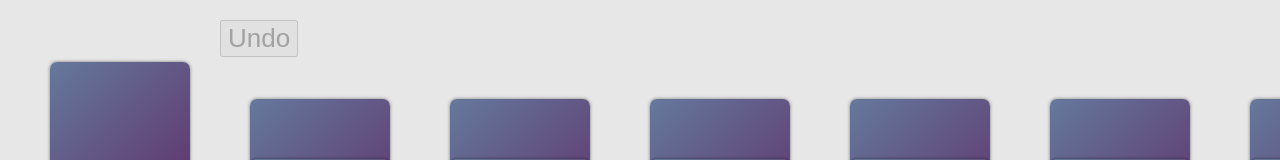
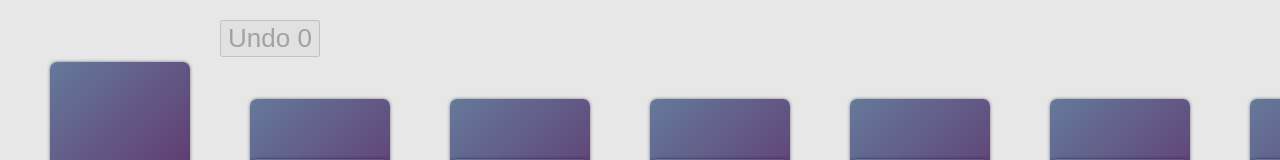
Before and after one commit to mestachs/besolitair, a React (Vite) app: page / in a window 1280 px wide. Shown: the top 160 px of the page. Built offline with nearby package versions, Linux system fonts and the light colour scheme.

Commit message:
Fix undo

```diff
--- a/src/App.jsx
+++ b/src/App.jsx
@@ -21,9 +21,9 @@ function App() {
     setRawGame(checkSuiteCombined(newgame));
   };
   const handleUndo = () => {
-    const previousGame = gameHistory.shift();
-    setGameHistory(gameHistory);
-    setGame(previousGame);
+    const previousGame = gameHistory[gameHistory.length -1];
+    setGameHistory(gameHistory.slice(0, gameHistory.length - 1 ));
+    setRawGame(previousGame);
   };
   const handleDistributeRemainingCards = () => {
     setGame(distributeRemainingCards(game));
@@ -39,7 +39,7 @@ function App() {
   return (
     <div id="table">
       <button onClick={handleUndo} disabled={gameHistory.length == 0}>
-        Undo
+        Undo {gameHistory.length}
       </button>
       {game.remaingCards.length > 0 && (
         <Card visible={false} onClick={handleDistributeRemainingCards}></Card>
```
Also changed, not shown: 1 other file (tests, documents, lock files or other folders).
